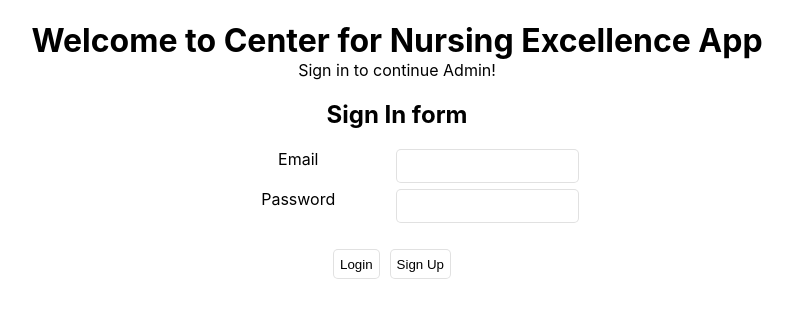
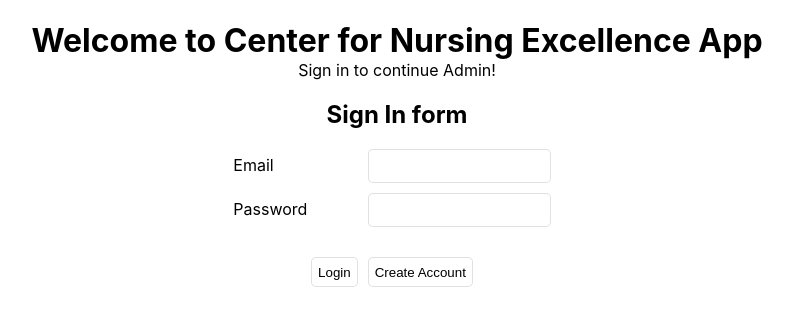
Before and after one commit to gda975/JustInTime, a React (Create React App) app in the folder admin-app/: page / in a window 1280 px wide. Shown: the top 326 px of the page, without its empty margins (243-1036 px from the left). Built offline with nearby package versions, Linux system fonts and the light colour scheme; no server answers; the database is empty.

Commit message:
Login changes

```diff
--- a/admin-app/src/App.css
+++ b/admin-app/src/App.css
@@ -15,6 +15,7 @@
     padding-left: 10px;
     padding-right: 10px;
     padding-bottom: 10px;
+    margin-bottom: 20px;
 }
 
 .atom-main>h2 {
@@ -172,11 +173,17 @@ textarea:focus {
 .login-input-container {
     width: 30%;
     margin:auto;
-    margin-bottom: 20px;
+    margin-bottom: 10px;
 }
 
 .login-input {
-    float: right;
+
+}
+
+label {
+    display: inline-block;
+    text-align: left;
+    width: 35%;
 }
 
 /* body{
--- a/admin-app/src/App.js
+++ b/admin-app/src/App.js
@@ -1,5 +1,5 @@
 import logo from './logo.svg';
-import { writeData, testData, getData, logIn } from './FirebaseAPI';
+import { writeData, testData, getData } from './FirebaseAPI';
 import { useState, useEffect } from 'react';
 import './App.css';
 import { get, set } from 'firebase/database';
@@ -15,10 +15,6 @@ function App() {
     let [data, setData] = useState([]);
     let [feed, setFeed] = useState([]);
     let [login, setLogin] = useState(false);
-
-    useEffect(() => {
-        logIn(setLogin);
-    }, [])
 
     useEffect(() => {
         getData(setData);
--- a/admin-app/src/FirebaseAPI.js
+++ b/admin-app/src/FirebaseAPI.js
@@ -22,31 +22,6 @@ const db = getDatabase();
 const dbRef = ref(getDatabase());
 
 
-//testing login
-// Initialize Firebase Authentication and get a reference to the service
-function logIn(callback) {
-    /* const auth = getAuth(app)
-    const provider = new GoogleAuthProvider();
-    signInWithPopup(auth, provider)
-        .then((result) => {
-            // This gives you a Google Access Token. You can use it to access the Google API.
-            const credential = GoogleAuthProvider.credentialFromResult(result);
-            const token = credential.accessToken;
-            // The signed-in user info.
-            const user = result.user;
-            // ...
-            callback(true);
-        }).catch((error) => {
-            // Handle Errors here.
-            const errorCode = error.code;
-            const errorMessage = error.message;
-            // The email of the user's account used.
-            const email = error.customData.email;
-            // The AuthCredential type that was used.
-            const credential = GoogleAuthProvider.credentialFromError(error);
-            // ...
-        }); */
-}
 
 // GET APIs
 function testData(cb) {
@@ -190,4 +165,4 @@ function deleteData(key) {
     return remove(ref(db, path)).catch(error => { alert("Unathorized Access!") });
 }
 
-export { writeData, testData, getData, updateData, deleteData, getPostNumber, updatePostNumber, logIn };
+export { writeData, testData, getData, updateData, deleteData, getPostNumber, updatePostNumber};
--- a/admin-app/src/Login/LoginFirebase.js
+++ b/admin-app/src/Login/LoginFirebase.js
@@ -1,6 +1,16 @@
 import { getAuth, createUserWithEmailAndPassword, signInWithEmailAndPassword } from "firebase/auth";
 
 
+/**
+ * Handles log in or sign up for users and throw errors if detected from Firebase's instance. Switch entire view
+ * from login page to app page if user is authenticated.
+ *
+ * @param {*} boolean - the boolean for sign up mode
+ * @param {*} email - email in use
+ * @param {*} password - password in use
+ * @param {*} callback - callback function to handle switching to main screen
+ * @param {*} setState - callback function to handle error processing
+ */
 export default function handleLogin(boolean, email, password, callback, setState) {
     if (email == null || email == "") {
         throw "Invalid Login"
@@ -12,7 +22,6 @@ export default function handleLogin(boolean, email, password, callback, setState
                 // Signed in
                 const user = userCredential.user;
                 callback(true);
-                alert(user);
                 // ...
             })
             .catch((error) => {
@@ -38,6 +47,7 @@ export default function handleLogin(boolean, email, password, callback, setState
             .catch((error) => {
                 const errorCode = error.code;
                 const errorMessage = error.message;
+                console.log(error.code)
                 try {
                     handleErrorCode(error.code, setState)
                 } catch (e) {
@@ -50,6 +60,13 @@ export default function handleLogin(boolean, email, password, callback, setState
 
 }
 
+/**
+ * Takes error code input and callback function and handle different cases of error with logging function defined
+ * with callback
+ *
+ * @param {*} code error code received from Firebase Auth
+ * @param {*} callback Logging function to use with respect to error code received
+ */
 function handleErrorCode(code, callback) {
     if (code == null || code == "") {
         throw "Invalid error code"
@@ -61,6 +78,12 @@ function handleErrorCode(code, callback) {
         case "auth/invalid-email":
             callback("Invalid Email!");
             break;
+        case "auth/user-not-found":
+            callback("User not found!");
+            break;
+        case "auth/wrong-password":
+            callback("Wrong Password!");
+            break;
         default:
             break;
     }
--- a/admin-app/src/Login/LoginPage.js
+++ b/admin-app/src/Login/LoginPage.js
@@ -31,11 +31,11 @@ export default function LoginPage(props) {
             {newUser ? <h2>Sign Up form</h2> : <h2>Sign In form</h2>}
             <form onSubmit={getSubmit}>
                 <div className="login-input-container">
-                    <label>Email </label>
+                    <label>Email</label>
                     <input className="login-input" type="text" minLength="3" required></input>
                 </div>
                 <div className="login-input-container">
-                    <label>Password </label>
+                    <label>Password</label>
                     <input className="login-input" type="password" minLength="3" required></input>
                 </div>
                 {newUser ?
@@ -45,7 +45,7 @@ export default function LoginPage(props) {
                     </div> :
                     <div></div>}<br></br>
                 <button type="submit">Login</button>
-                <button type="button" onClick={handleNew}>{newUser ? "Sign In" : "Sign Up"}</button>
+                <button type="button" onClick={handleNew}>{newUser ? "Switch to Sign In" : "Create Account"}</button>
             </form>
             <h2>{invalidText}</h2>
         </div>
```
Also changed, not shown: admin-app/src/Extras/Notes.txt (added).
